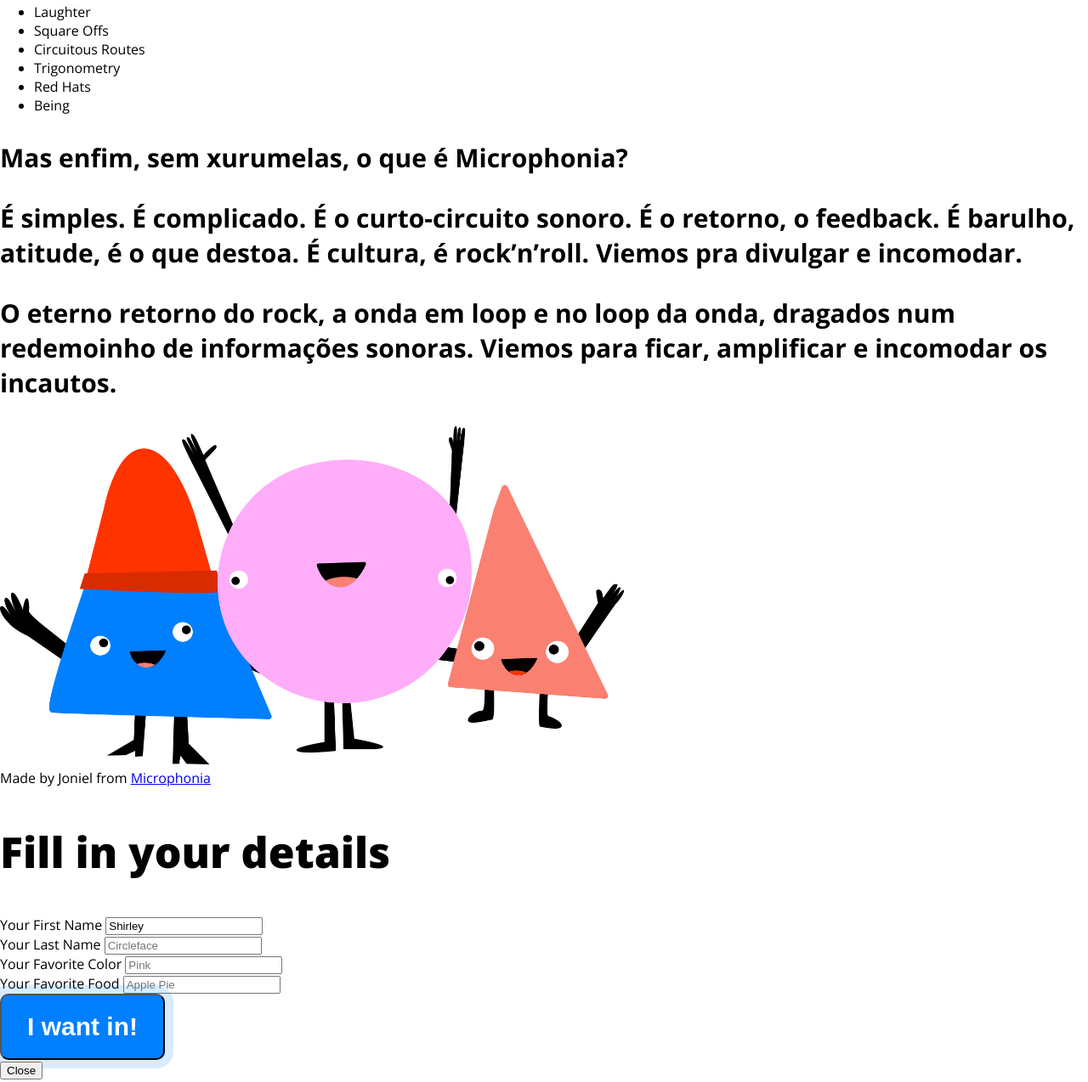
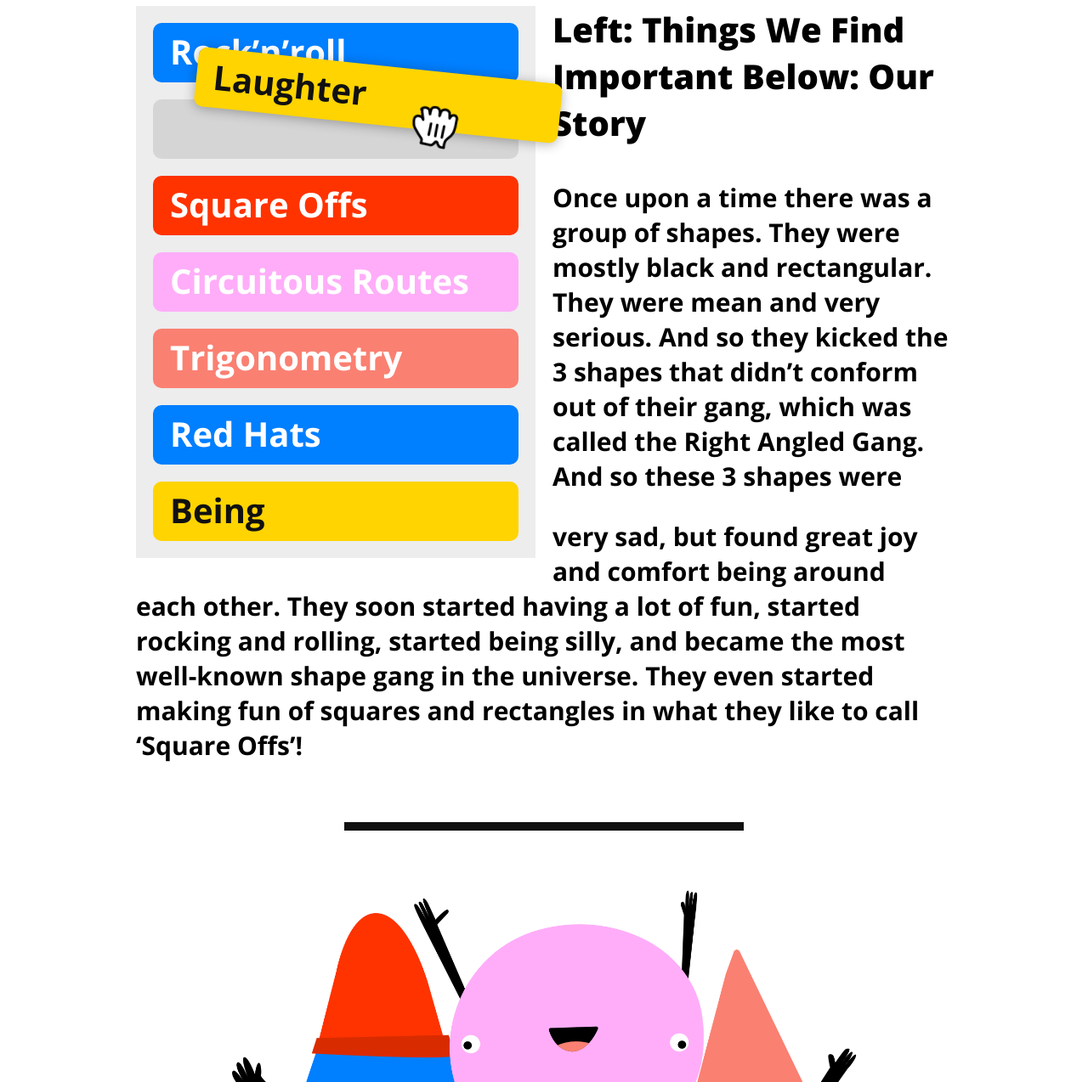
Before and after one commit to jonieldasilva/Microphonia, a plain HTML site: page index.html in a window 1280 px wide. Shown: the part 1420-2694 px from the top of the page at 85% size. Drawn offline with nearby package versions, Linux system fonts and the light colour scheme.

Commit message:
Story section, style
added some html

```diff
--- a/css/style.css
+++ b/css/style.css
@@ -29,7 +29,7 @@ p {
 .wrapper {
   width: 960px;
   margin: 0 auto;
-  background-color: yellow;
+  /* background-color: yellow; */
 }
 .hero-banner {
   background-color: #007fff;
@@ -59,7 +59,7 @@ p {
   width: 363px;
   height: 344px;
   position: absolute;
-  top: 117px;
+  top: 10%;
   right: 10%;
   transform: rotate(15deg);
 }
@@ -78,8 +78,8 @@ p {
   width: 297px;
   height: 286px;
   position: absolute;
-  top: 74px;
-  right: 10px;
+  top: 300x;
+  right: 109px;
 }
 a.cta,
 button.cta {
@@ -92,9 +92,19 @@ button.cta {
   padding: 20px 30px;
   border-radius: 10px;
   text-decoration: none;
+  outline: none;
+  border: none;
+  cursor: pointer;
+}
+a.cta:hover,
+button.cta:hover {
+  opacity: 0.7;
+  scale: 2;
 }
 a.cta.alt,
 button.cta.alt {
+  position: absolute;
+  bottom: 110px;
   background-color: #ffd400;
   color: #111;
   box-shadow: 0 0 0 10px rgba(0, 0, 0, 0.15);
@@ -105,6 +115,7 @@ nav {
   box-shadow: 0 5px 8px rgba(0, 0, 0, 0.2);
   position: sticky;
   top: 0;
+  z-index: 1;
 }
 nav .logo {
   display: block;
@@ -158,15 +169,115 @@ nav ul li a {
   line-height: 50px;
   display: inline;
 }
+.sep {
+  width: 470px;
+  height: 10px;
+  margin: 70px auto;
+  background-color: #111111;
+}
+.story h3 {
+  font-size: 40px;
+  font-weight: 800;
+}
+.nb-list {
+  width: 470px;
+  padding: 20px 20px 0 20px;
+  box-sizing: border-box;
+  background-color: #ededed;
+  float: left;
+  margin: 0 20px 20px 0;
+  position: relative;
+}
+.nb-list li {
+  height: 70px;
+  border-radius: 10px;
+  font-size: 40px;
+  color: white;
+  font-weight: bold;
+  display: block;
+  margin-bottom: 20px;
+  padding: 6px 20px;
+  box-sizing: border-box;
+}
+.nb-list li.red {
+  background-color: #ff3300;
+}
+.nb-list li.blue {
+  background-color: #007fff;
+}
+.nb-list li.gray {
+  background-color: rgba(0, 0, 0, 0.1);
+}
+.nb-list li.yellow {
+  background-color: #ffd400;
+  color: #111111;
+}
+.nb-list li.pink {
+  background-color: #ffadf9;
+}
+.nb-list li.salmon {
+  background-color: #fa8072;
+}
 
-/* <div class="more-info" id="more-info">
-<h2>Join Our Fan Club</h2>
-<p>
-  Microphonia, assim mesmo com PH <span class="highlight">farmácia</span>,
-  é um canal no YOUTUBE sobre a cena musical do rock e seus vetores afins
-  que nasceu recentemente quando sete amigos perceberam uma cena que
-  começava a ficar pujante no número e qualidade de bandas, mas que
-  carecia de uma divulgação maior.
-</p>
-<button class="cta">Sign me Up!</button>
-</div> */
+.nb-list li.dragging {
+  position: absolute;
+  top: 70px;
+  left: 70px;
+  right: -30px;
+  transform: rotate(6deg);
+  box-shadow: 0 2px 14px rgba(0, 0, 0, 0.3);
+}
+.nb-list li.dragging:after {
+  content: "";
+  display: block;
+  position: absolute;
+  width: 54px;
+  height: 60px;
+  background: url(../img/hand.png) no-repeat 0 0;
+  background-size: 100%;
+  bottom: -30px;
+  left: 60%;
+}
+.gang-img {
+  display: block;
+  margin: 0 auto;
+}
+
+footer {
+  text-align: center;
+  color: rgba(0, 0, 0, 0.4);
+  font-size: 20px;
+  margin-bottom: 85px 0 45px;
+  font-weight: bold;
+}
+footer a {
+  color: rgba(0, 0, 0, 0.4);
+}
+
+.popup {
+  display: none;
+}
+/* <div class="sep"></div>
+    <div class="story" id="story">
+      <ul class="nb-list">
+        <li class="blue">Rock’n’roll</li>
+        <li class="gray">&nbsp;</li>
+        <li class="yellow" class="dragging">Laughter</li>
+        <li class="red">Square Offs</li>
+        <li class="pink">Circuitous Routes</li>
+        <li class="salmon">Trigonometry</li>
+        <li class="blue">Red Hats</li>
+        <li class="yellow">Being</li>
+      </ul>
+      <h3>Mas enfim, sem xurumelas, o que é Microphonia?</h3>
+      <p>
+        É simples. É complicado. É o curto-circuito sonoro. É o retorno, o
+        feedback. É barulho, atitude, é o que destoa. É cultura, é rock’n’roll.
+        Viemos pra divulgar e incomodar.
+      </p>
+      <p>
+        O eterno retorno do rock, a onda em loop e no loop da onda, dragados num
+        redemoinho de informações sonoras. Viemos para ficar, amplificar e
+        incomodar os incautos.
+      </p>
+    </div> */
--- a/index.html
+++ b/index.html
@@ -12,8 +12,9 @@
           Joni from
           <a href="http://medium.com/microphonia">Microphonia</a> presents:
         </h4>
-        <h1>A revolta dos decibéis</h1>
-        <h3>Reflexoes sobre cultura e rebeliao criativa</h3>
+        <h1>The Silliest & Most Awesome Gang In The World!</h1>
+        <h3>It’s Circle Guy, Hat Guy & Red Guy.
+          They’re the best of friends.</h3>
         <a class="cta alt" href="#more-info">Read More</a>
       </div>
       <div class="character1"></div>
@@ -33,42 +34,44 @@
     <div class="more-info">
       <h2>Join Our Fan Club</h2>
       <p>
-        Microphonia, assim mesmo com PH <span class="highlight">farmácia</span>,
-        é um canal no YOUTUBE sobre a cena musical do rock e seus vetores afins
-        que nasceu recentemente quando sete amigos perceberam uma cena que
-        começava a ficar pujante no número e qualidade de bandas, mas que
-        carecia de uma divulgação maior.
+        Every week we have <span class="highlight">a party</span>. If you want to join us then join our fan club. Members will also receive pictures of us in all kinds of shapes and sizes. Cool huh?
       </p>
       <button class="cta">Sign me Up!</button>
-    </div></div>
+   </div>
     <div class="sep"></div>
     <div class="story" id="story">
       <ul class="nb-list">
         <li class="blue">Rock’n’roll</li>
         <li class="gray">&nbsp;</li>
-        <li class="yellow" class="dragging">Laughter</li>
+        <li class="yellow dragging">Laughter</li>
         <li class="red">Square Offs</li>
         <li class="pink">Circuitous Routes</li>
         <li class="salmon">Trigonometry</li>
         <li class="blue">Red Hats</li>
         <li class="yellow">Being</li>
       </ul>
-      <h3>Mas enfim, sem xurumelas, o que é Microphonia?</h3>
+      <h3>Left: Things We Find Important
+        Below: Our Story</h3>
       <p>
-        É simples. É complicado. É o curto-circuito sonoro. É o retorno, o
-        feedback. É barulho, atitude, é o que destoa. É cultura, é rock’n’roll.
-        Viemos pra divulgar e incomodar.
+        Once upon a time there was a group of shapes. They were mostly black and rectangular. They were mean and very serious.
+
+And so they kicked the 3 shapes that didn’t conform out of their gang, which was called the Right Angled Gang.
+
+And so these 3 shapes were
       </p>
       <p>
-        O eterno retorno do rock, a onda em loop e no loop da onda, dragados num
-        redemoinho de informações sonoras. Viemos para ficar, amplificar e
-        incomodar os incautos.
+        very sad, but found great joy and comfort being around each other. They soon started having a lot of fun, started rocking and rolling, started being silly, and became the most well-known shape gang in the universe.
+
+They even started making fun of squares and rectangles in what they like to call ‘Square Offs’!
       </p>
     </div>
+    </div>
     <div class="sep"></div>
-    <img src="img/the-gang.png" alt="The Gang" width="735" height="399" />
+    <img class="gang-img" src="img/the-gang.png" alt="The Gang" width="735" height="399" />
     <footer>
+      <div class="wrapper">
       Made by Joniel from <a href="http://www.youtube.com/microphonia">Microphonia<a>
+      </div>
     </footer>
     <div class="popup">
       <div class="blanket"></div>
--- /dev/null
+++ b/test.css
@@ -0,0 +1,9 @@
+a,
+.cta {
+  background-color: yellow;
+}
+
+a:hover,
+.cta:hover {
+  background-color: red;
+}
--- /dev/null
+++ b/test.html
@@ -0,0 +1,12 @@
+<!DOCTYPE html>
+<html lang="en">
+  <head>
+    <meta charset="utf-8" />
+    <title>Cool and the Gang</title>
+    <link rel="stylesheet" href="test.css" />
+  </head>
+  <body>
+    <p>This is <a href="#" class="cta">a link</a></p>
+    <button class="cta">test button</button>
+  </body>
+</html>
```
Also changed, not shown: img/hand.png (added).
